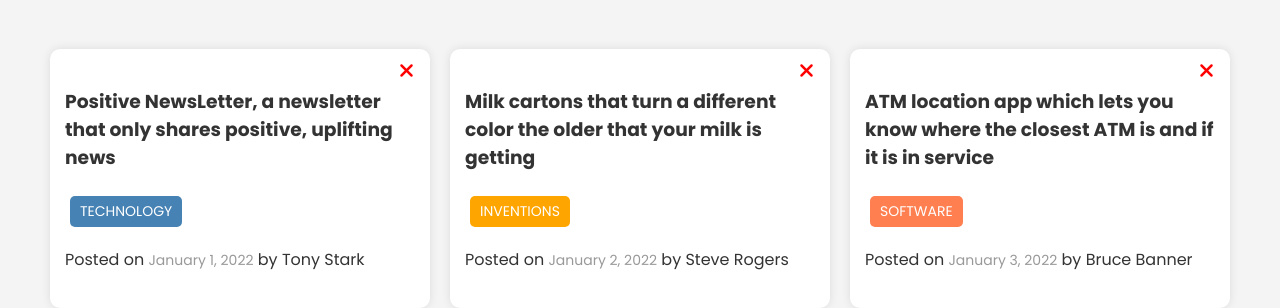
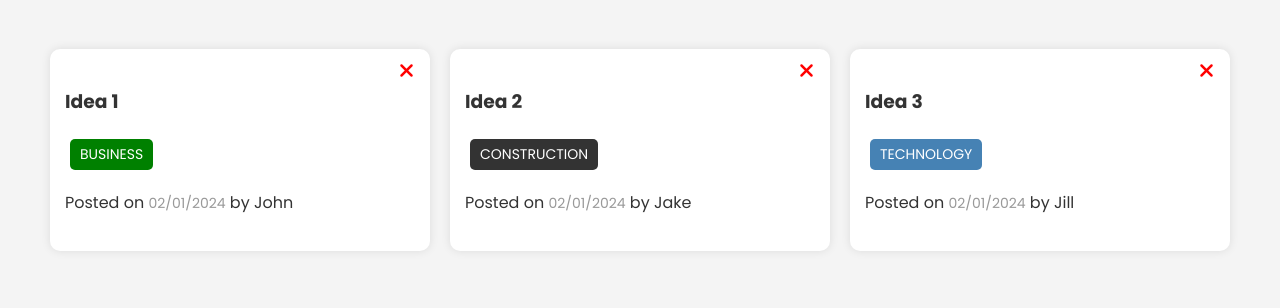
Before and after one commit to varun-kanna/randomideas, a website built with webpack: page client/src/index.html in a window 1280 px wide. Shown: the part 90-398 px from the top of the page. Built offline with nearby package versions, Linux system fonts and the light colour scheme.

Commit message:
IdeaList component

```diff
--- /dev/null
+++ b/client/src/components/IdeaList.js
@@ -0,0 +1,70 @@
+class IdeaList {
+	constructor() {
+		this._ideaListEl = document.querySelector('#idea-list');
+		this._ideas = [
+			{
+				id: 1,
+				text: 'Idea 1',
+				tag: 'Business',
+				username: 'John',
+				date: '02/01/2024',
+			},
+			{
+				id: 2,
+				text: 'Idea 2',
+				tag: 'Construction',
+				username: 'Jake',
+				date: '02/01/2024',
+			},
+			{
+				id: 3,
+				text: 'Idea 3',
+				tag: 'Technology',
+				username: 'Jill',
+				date: '02/01/2024',
+			},
+		];
+		this._validTags = new Set();
+		this._validTags.add('technology');
+		this._validTags.add('software');
+		this._validTags.add('business');
+		this._validTags.add('education');
+		this._validTags.add('health');
+		this._validTags.add('inventions');
+	}
+
+	getTagClass(tag) {
+		tag = tag.toLowerCase();
+		let tagClass = '';
+		if (this._validTags.has(tag)) {
+			tagClass = `tag-${tag}`;
+		} else {
+			tagClass = '';
+		}
+
+		return tagClass;
+	}
+
+	render() {
+		this._ideaListEl.innerHTML = this._ideas
+			.map((idea) => {
+				const tagClass = this.getTagClass(idea.tag);
+				return `
+                    <div class="card">
+					<button class="delete"><i class="fas fa-times"></i></button>
+					<h3>
+						${idea.text}
+					</h3>
+					<p class="tag ${tagClass}">${idea.tag.toUpperCase()}</p>
+					<p>
+						Posted on <span class="date">${idea.date}</span> by
+						<span class="author">${idea.username}</span>
+					</p>
+				</div>
+            `;
+			})
+			.join('');
+	}
+}
+
+export default IdeaList;
--- a/client/src/index.html
+++ b/client/src/index.html
@@ -14,44 +14,7 @@
 			</button>
 		</header>
 		<div class="container">
-			<div id="idea-list" class="ideas">
-				<div class="card">
-					<button class="delete"><i class="fas fa-times"></i></button>
-					<h3>
-						Positive NewsLetter, a newsletter that only shares positive,
-						uplifting news
-					</h3>
-					<p class="tag tag-technology">TECHNOLOGY</p>
-					<p>
-						Posted on <span class="date">January 1, 2022</span> by
-						<span class="author">Tony Stark</span>
-					</p>
-				</div>
-				<div class="card">
-					<button class="delete"><i class="fas fa-times"></i></button>
-					<h3>
-						Milk cartons that turn a different color the older that your milk is
-						getting
-					</h3>
-					<p class="tag tag-inventions">INVENTIONS</p>
-					<p>
-						Posted on <span class="date">January 2, 2022</span> by
-						<span class="author">Steve Rogers</span>
-					</p>
-				</div>
-				<div class="card">
-					<button class="delete"><i class="fas fa-times"></i></button>
-					<h3>
-						ATM location app which lets you know where the closest ATM is and if
-						it is in service
-					</h3>
-					<p class="tag tag-software">SOFTWARE</p>
-					<p>
-						Posted on <span class="date">January 3, 2022</span> by
-						<span class="author">Bruce Banner</span>
-					</p>
-				</div>
-			</div>
+			<div id="idea-list" class="ideas"></div>
 		</div>
 
 		<div id="modal" class="modal">
--- a/client/src/index.js
+++ b/client/src/index.js
@@ -1,8 +1,11 @@
 import '@fortawesome/fontawesome-free/css/all.css';
 import Modal from './components/Modal';
 import IdeaForm from './components/IdeaForm';
+import IdeaList from './components/IdeaList';
 import './css/style.css';
 
 const modal = new Modal();
 const ideaForm = new IdeaForm();
 ideaForm.render();
+const ideaList = new IdeaList();
+ideaList.render();
```
